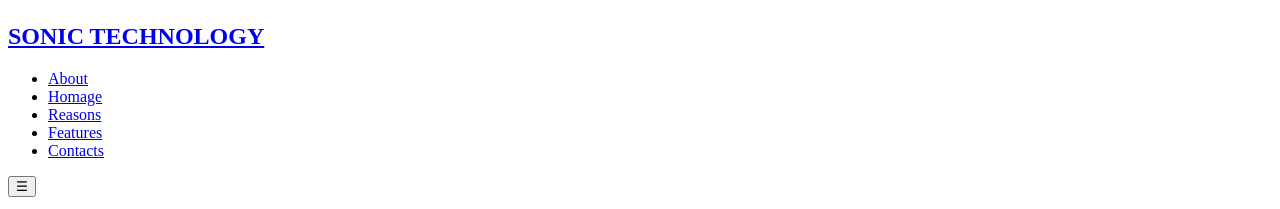
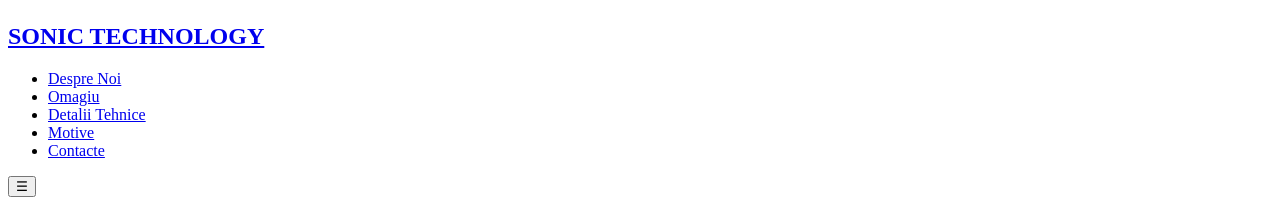
Before and after one commit to rares1215/Presentation-Website, a React (Vite) app: page / in a window 1280 px wide. Shown: the part 338-547 px from the top of the page. Built offline with nearby package versions, Linux system fonts and the light colour scheme; grey boxes are pictures that could not be loaded; the HTML template or start-up script is replaced by a standard one.

Commit message:
Translate words in romania

```diff
--- a/src/components/Navbar.jsx
+++ b/src/components/Navbar.jsx
@@ -13,11 +13,11 @@ export default function Navbar() {
   }, []);
 
   const links = [
-    { label: "About", href: "#about" },
-    { label: "Homage", href: "#gogu-tribute" },
-    { label: "Reasons", href: "#reasons" },
-    { label: "Features", href: "#features-detail" },
-    { label: "Contacts", href: "#contacts" },
+    { label: "Despre Noi", href: "#about" },
+    { label: "Omagiu", href: "#gogu-tribute" },
+    { label: "Detalii Tehnice", href: "#features-detail" },
+    { label: "Motive", href: "#reasons" },
+    { label: "Contacte", href: "#contacts" },
   ];
 
   return (
--- a/src/components/WhyUs.jsx
+++ b/src/components/WhyUs.jsx
@@ -20,22 +20,22 @@ export default function WhyChooseUs() {
   const reasons = [
     {
       icon: <Shield className="w-8 h-8" aria-hidden="true" />,
-      title: "Reliability and Trust",
+      title: "Siguranță",
       desc: "Construim soluții bazate pe principii demonstrate, oferind siguranța unei tehnologii verificate în timp.",
     },
     {
       icon: <Star className="w-8 h-8" aria-hidden="true" />,
-      title: "Innovation at Core",
+      title: "Inovație",
       desc: "Reinterpretăm sonicitatea prin prisma nevoilor moderne, aducând inovația în fiecare componentă.",
     },
     {
       icon: <Users className="w-8 h-8" aria-hidden="true" />,
-      title: "Dedicated Team",
+      title: "Echipă deticată",
       desc: "O echipă de experți pasionați de fizică și inginerie, gata să transforme imposibilul în realitate.",
     },
     {
       icon: <Heart className="w-8 h-8" aria-hidden="true" />,
-      title: "Sustainability Focus",
+      title: "Sustenabilitate",
       desc: "Eficiența energetică nu este doar un obiectiv, ci fundamentul pe care dezvoltăm fiecare produs.",
     },
   ];
```
